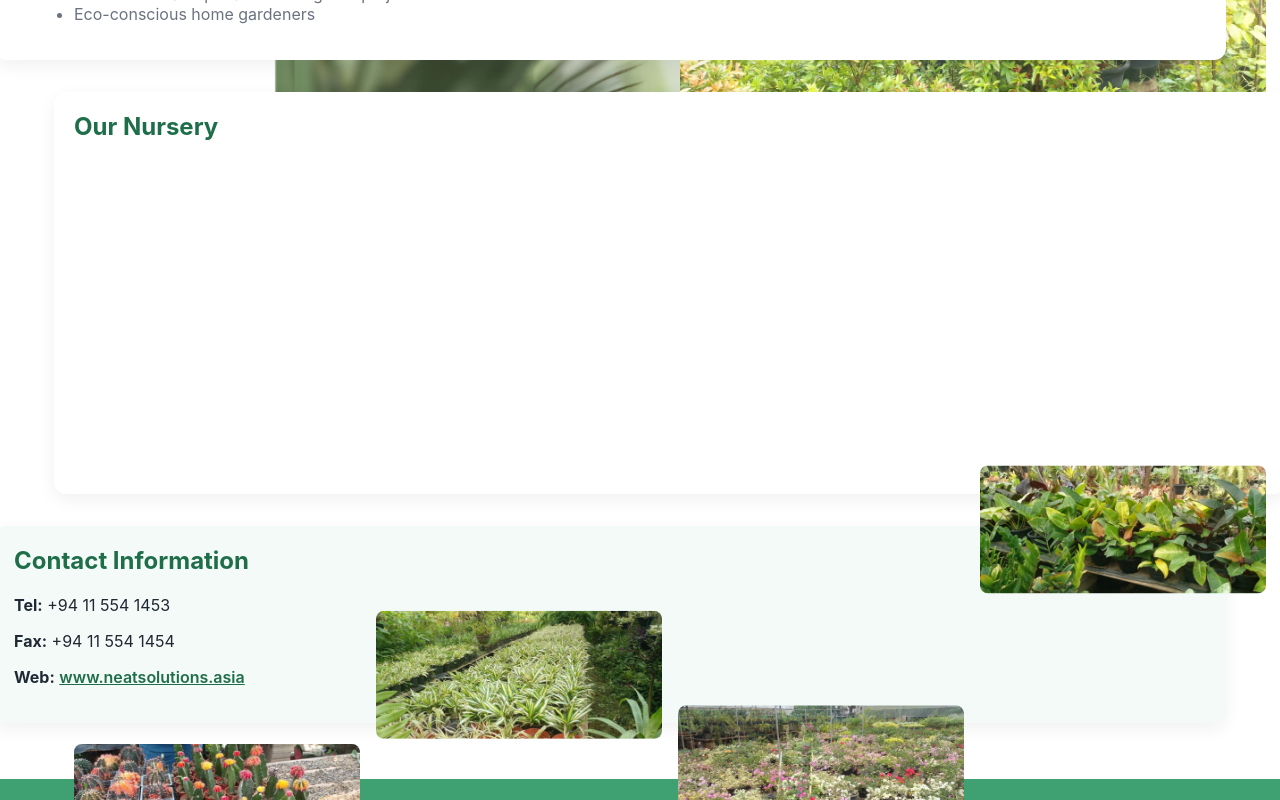
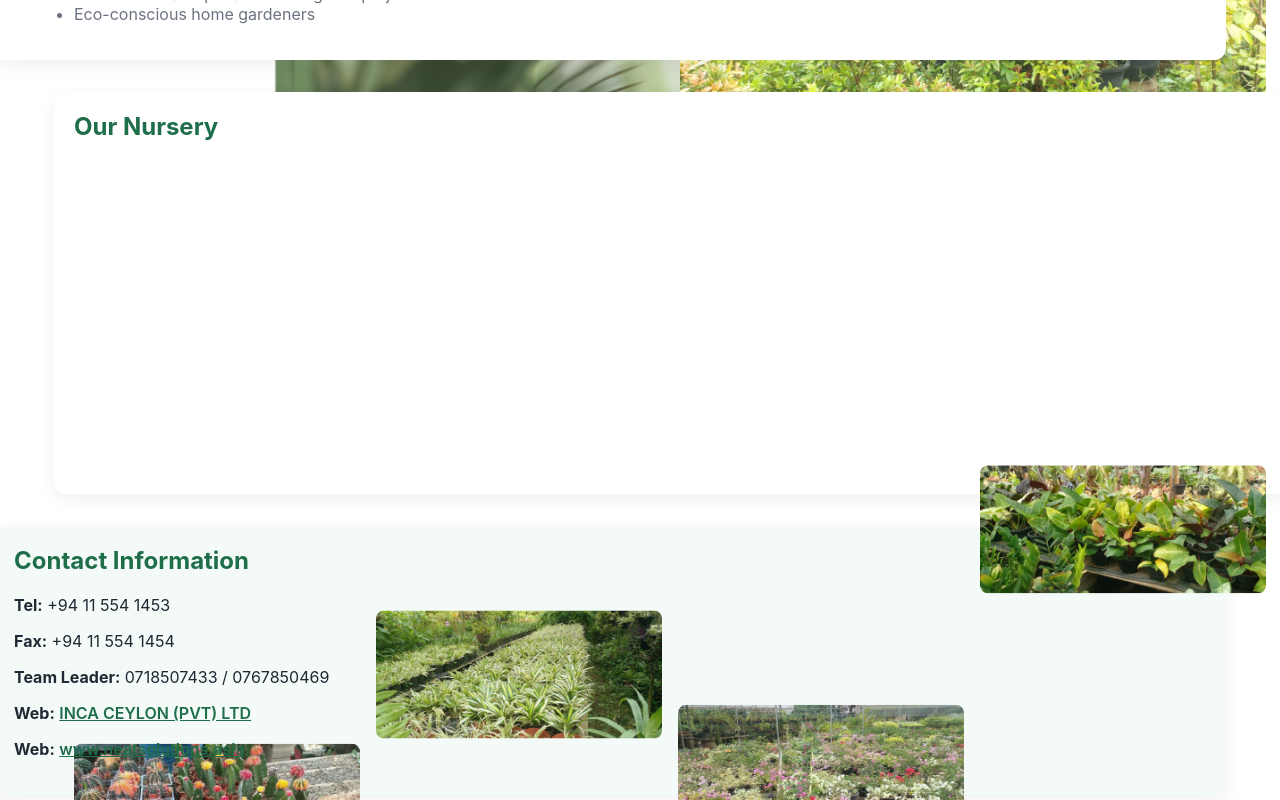
Before and after one commit to Chandima810/neatsolutions, a React (Create React App) app: page / in a window 1280 px wide. Shown: the part 2000-2800 px from the top of the page. Built offline with nearby package versions, Linux system fonts and the light colour scheme.

Commit message:
updated name files and apply .gitignore

```diff
--- a/src/App.js
+++ b/src/App.js
@@ -111,7 +111,7 @@ export default function App() {
           <h2>Company Overview</h2>
           <p>
             Inca Ceylon, was incorporated on 21st October 2024 as a subsidiary of Neat Solutions Pvt Ltd, has evolved into a forward-looking, climate-compliant company dedicated to eco-friendly green development. Building on the strong foundation of its founder, Inca Ceylon operates model plant nurseries serving both local and international landscaping markets.
-The Team Leader of the project, Commodore K. Tony M. Perera, a BSC (Agriculture) graduate from University of Peradeniya is a leading horticulturist with experience in landscaping projects such as Arcade- Torrington square, Gregory lake– Nuwaraeliya,  Viharamahadevi Park– Colombo 07, provides his fulltime expertise for our sustainable cultivation, renewable energy integration, and climate-resilient practices, ensuring that every step of our growth contributes to a greener and more sustainable future.
+The Team Leader of the project, Commodore K. Tony M. Perera, a BSc (Agriculture) graduate from University of Peradeniya is a leading horticulturist with experience in landscaping projects such as Arcade- Torrington square, Gregory lake– Nuwaraeliya,  Viharamahadevi Park– Colombo 07, provides his fulltime expertise for our sustainable cultivation, renewable energy integration, and climate-resilient practices, ensuring that every step of our growth contributes to a greener and more sustainable future.
 
           </p>
         </section>
@@ -271,10 +271,29 @@ The Team Leader of the project, Commodore K. Tony M. Perera, a BSC (Agriculture)
   ref={(el) => (sectionsRef.current[8] = el)}
 >
   <h2>Contact Information</h2>
+
   <p><strong>Tel:</strong> +94 11 554 1453</p>
   <p><strong>Fax:</strong> +94 11 554 1454</p>
-          <p><strong>Web:</strong> <a href="http://www.neatsolutions.asia">www.neatsolutions.asia</a></p>
+
+  <p>
+    <strong>Team Leader:</strong> 0718507433 / 0767850469
+  </p>
+
+  <p>
+    <strong>Web:</strong>{" "}
+    <a href="https://incaceylon.com/" target="_blank" rel="noopener noreferrer">
+      INCA CEYLON (PVT) LTD
+    </a>
+  </p>
+
+  <p>
+    <strong>Web:</strong>{" "}
+    <a href="http://www.neatsolutions.asia" target="_blank" rel="noopener noreferrer">
+      www.neatsolutions.asia
+    </a>
+  </p>
 </section>
+
       </main>
 
       <footer className="footer">
```
Lines whose indentation alone changed are shown as unchanged.
